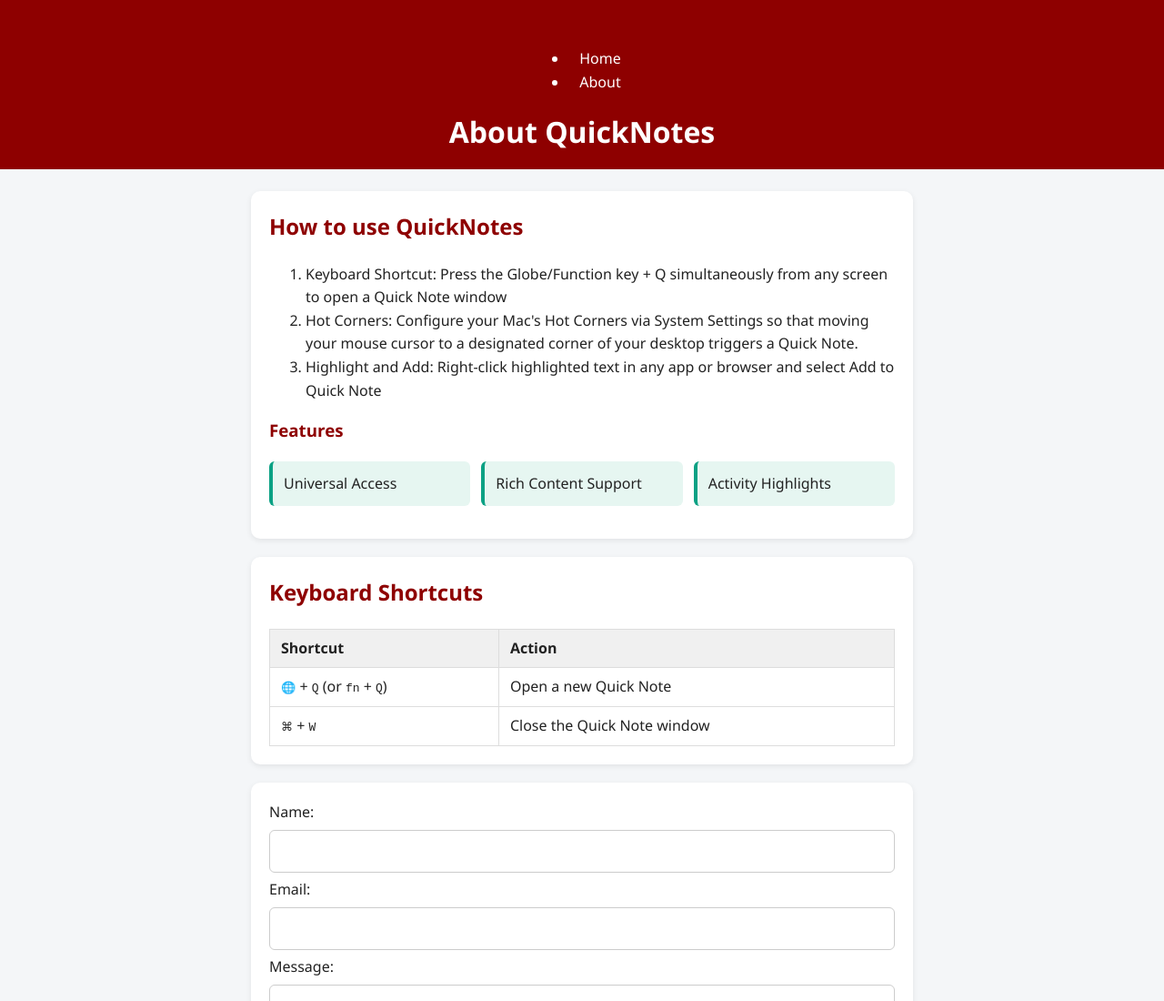
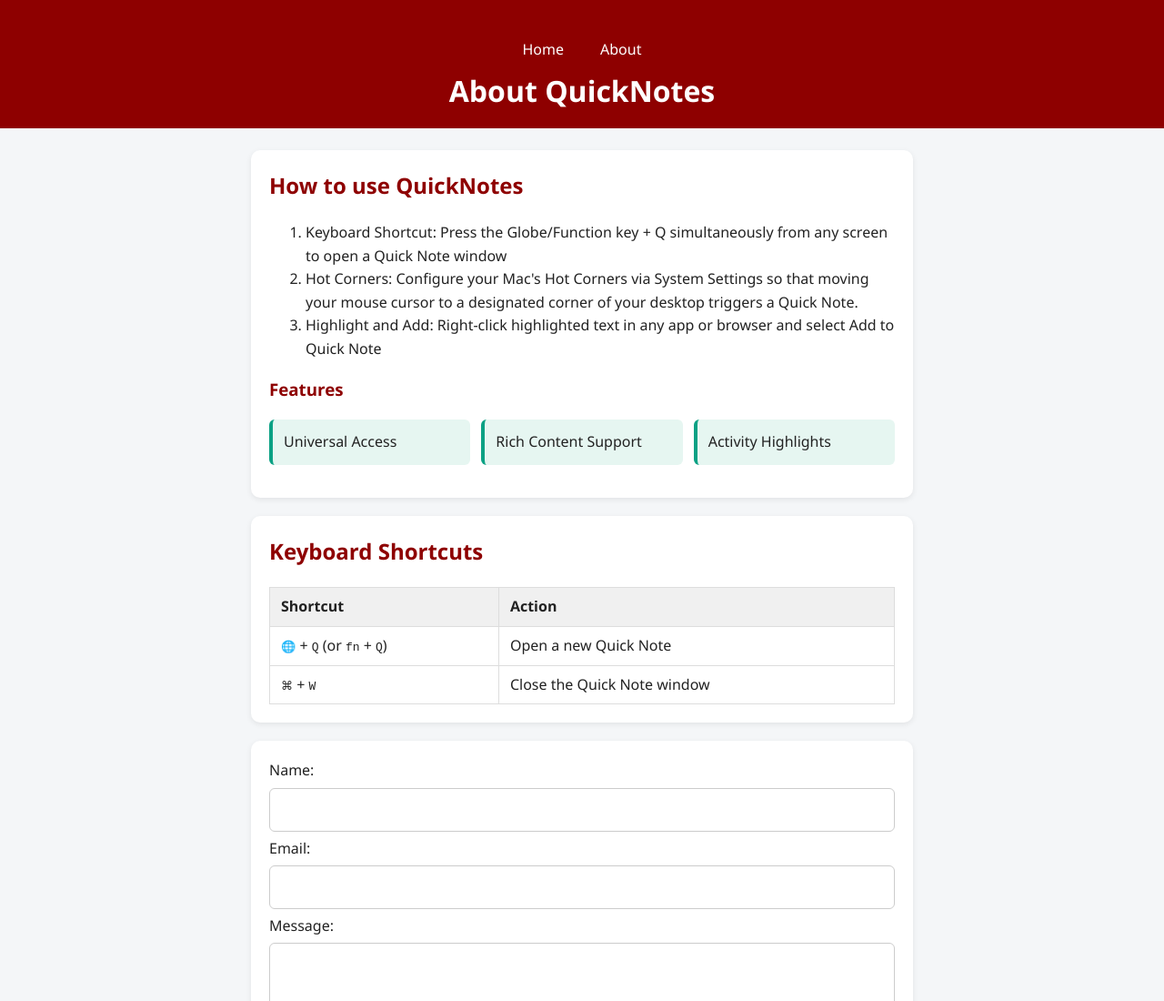
Before and after one commit to johnloreng/web-foundation, a plain HTML site: page day-2/about.html in a window 1280 px wide. Shown: the top 1100 px of the page at 91% size. Drawn offline with Linux system fonts and the light colour scheme.

Commit message:
Day 2 assignment

```diff
--- a/day-2/about.html
+++ b/day-2/about.html
@@ -9,10 +9,8 @@
   <body>
     <header>
       <nav>
-        <ul>
-          <li><a href="index.html">Home</a></li>
-          <li><a href="about.html">About</a></li>
-        </ul>
+        <a href="index.html">Home</a>
+        <a href="about.html">About</a>
       </nav>
       <h1>About QuickNotes</h1>
     </header>
```
Also changed, not shown: day-2/index.html (+2 -4 lines).
